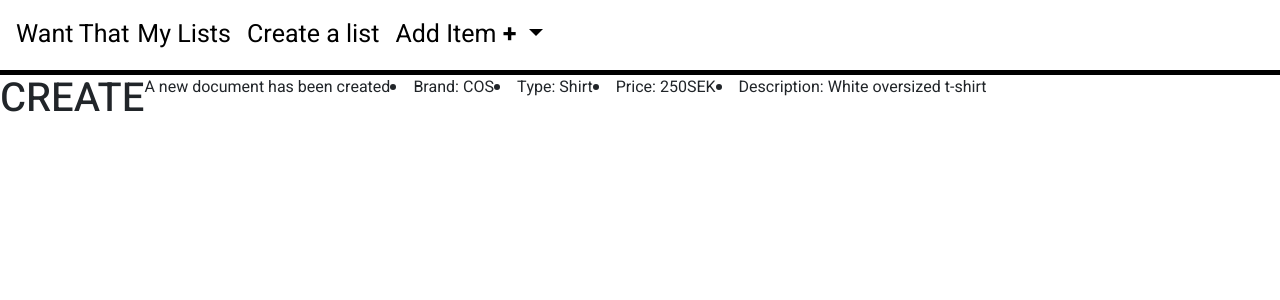
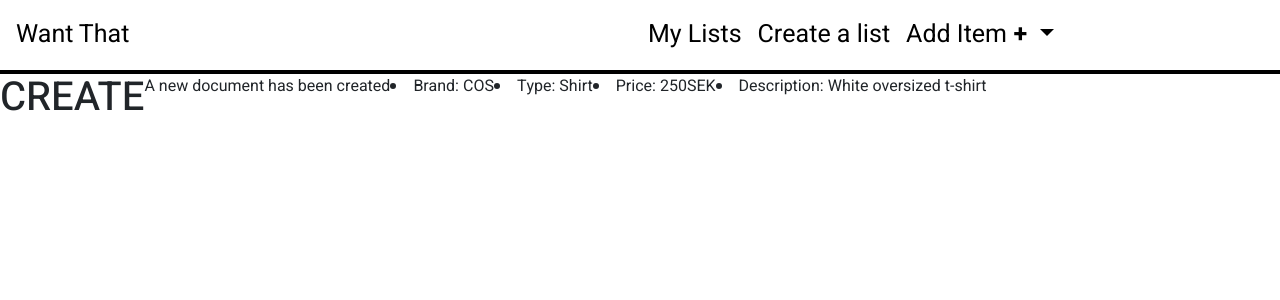
Before and after one commit to trisdauvergne/milestone-project-03, a Flask app: page /create in a window 1280 px wide. Shown: the top 300 px of the page. Run offline with Flask 2, Linux system fonts and the light colour scheme; some libraries are stand-ins or nearby versions.

Commit message:
200411 - 19:01 style: updated navbar spacing

```diff
--- a/static/css/style.css
+++ b/static/css/style.css
@@ -30,7 +30,7 @@ a {
 
 /* Mylists Page */
 .mylist-container {
-    border-bottom: 5px solid black;
+    border-bottom: 4px solid black;
     font-size: 25px;
     font-weight: 400;
     padding-top: 16px;
@@ -50,10 +50,14 @@ a {
     padding-top: 16px;
 }
 
+.image-placeholder {
+    width: 20%;
+}
+
 /* Navbar elements for bootstrap  */
 .navbar {
     color: black;
-    border-bottom: 5px solid black;
+    border-bottom: 4px solid black;
 }
 
 .sticky {
@@ -79,7 +83,6 @@ a {
 .navbar-container {
     display: inline-block;
 }
-
 
 
 
--- a/templates/base.html
+++ b/templates/base.html
@@ -18,8 +18,11 @@
 			<div class="col-12 sticky">
 				<nav class="navbar navbar-expand-md navbar-light">
 					<!-- Brand -->
-					<a class="navbar-logo" href="{{ url_for('mylists') }}">Want That</a>
+                    <div class="col-6">
+					    <a class="navbar-logo mr-5" href="{{ url_for('mylists') }}">Want That</a>
+                    </div>
 					<!-- Toggler/collapsibe Button -->
+                    <div class="col-6">
 					    <button class="navbar-toggler" type="button" data-toggle="collapse" data-target="#collapsibleNavbar">
                         <span class="navbar-toggler-icon"></span>
                         </button>
@@ -43,12 +46,14 @@
                                         <a class="dropdown-item" href="#">List name (needs to be input from data)</a> -->
 
                                         {% for name in list %}
-                                        <a class="dropdown-item" href="{{ url_for('listitems') }}" value="{{ name.list_name }}">{{ name.list_name }}</a>
+                                        <a class="dropdown-item" href="{{ url_for('listitems') }}"
+                                            value="{{ name.list_name }}">{{ name.list_name }}</a>
                                         {% endfor %}
                                     </div>
                                 </li>
                                 </li>
                             </ul>
+					    </div>
                     </div>
 				</nav>
 			</div>
```
Also changed, not shown: templates/mylists.html (indentation only). Lines whose indentation alone changed are shown as unchanged.
